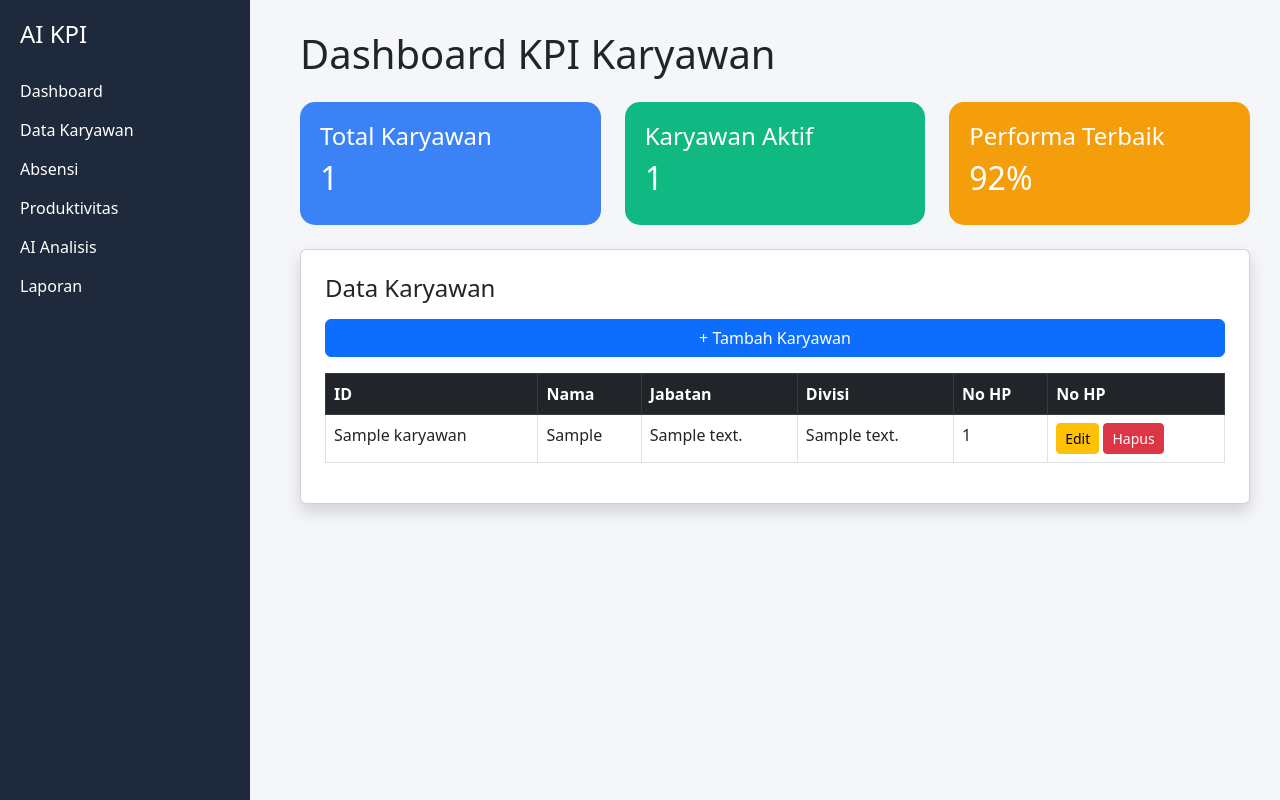
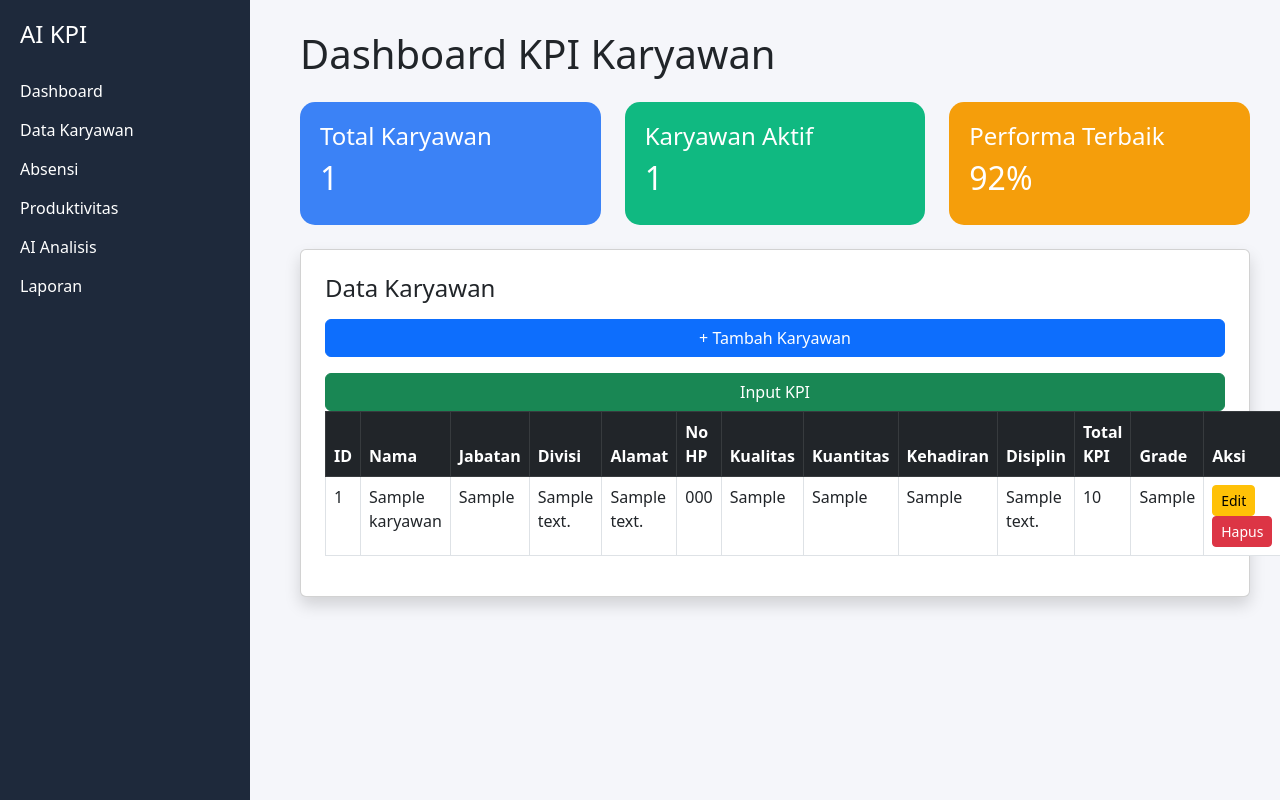
Before and after one commit to bagasartmr/kpi_karyawan, a Flask app: page / in a window 1280 px wide. Run offline with Flask 3, Linux system fonts and the light colour scheme; tables that the repository leaves empty or names only in its code hold one stand-in row (values such as "Sample post"); some libraries are stand-ins or nearby versions.

Commit message:
menambahkan KPI karyawan

```diff
--- a/app.py
+++ b/app.py
@@ -21,7 +21,38 @@ def index():
 
     cur = mysql.connection.cursor()
 
-    cur.execute("SELECT * FROM karyawan")
+    cur.execute("""
+
+        SELECT
+
+            k.id_karyawan,
+            k.nama,
+            k.jabatan,
+            k.divisi,
+            k.alamat,
+            k.no_hp,
+
+            p.kualitas,
+            p.kuantitas,
+            p.kehadiran,
+            p.disiplin,
+            p.total_kpi,
+            p.grade
+
+        FROM karyawan k
+
+        LEFT JOIN penilaian_kpi p
+        ON p.id_penilaian = (
+
+            SELECT MAX(id_penilaian)
+
+            FROM penilaian_kpi
+
+            WHERE id_karyawan = k.id_karyawan
+
+        )
+
+    """)
 
     data = cur.fetchall()
 
@@ -31,7 +62,7 @@ def index():
 
     return render_template(
         'index.html',
-        karyawan=data,
+        data=data,
         total=total
     )
 
@@ -125,5 +156,99 @@ def edit(id):
 
     return render_template('edit.html', data=data)
 
+# =========================
+# ROUTE INPUT KPI KARYAWAN
+# =========================
+
+@app.route('/kpi', methods=['GET', 'POST'])
+def kpi():
+
+    cur = mysql.connection.cursor()
+
+    cur.execute("SELECT * FROM karyawan")
+
+    karyawan = cur.fetchall()
+
+    if request.method == 'POST':
+
+        id_karyawan = request.form['id_karyawan']
+
+        kualitas = int(request.form['kualitas'])
+        kuantitas = int(request.form['kuantitas'])
+
+        absensi = int(request.form['absensi'])
+        pulang_cepat = int(request.form['pulang_cepat'])
+
+        sanksi = int(request.form['sanksi'])
+        ketepatan_hadir = int(request.form['ketepatan_hadir'])
+
+        # Rata-rata Kehadiran
+        kehadiran = (absensi + pulang_cepat) / 2
+
+        # Rata-rata Disiplin
+        disiplin = (sanksi + ketepatan_hadir) / 2
+
+        # Total KPI
+        total_kpi = kualitas + kuantitas + kehadiran + disiplin
+
+        # Grade
+        if total_kpi >= 19:
+            grade = 'BS'
+
+        elif total_kpi >= 16:
+            grade = 'B'
+
+        elif total_kpi >= 12:
+            grade = 'S'
+
+        elif total_kpi >= 8:
+            grade = 'C'
+
+        else:
+            grade = 'K'
+
+        cur.execute("""
+            INSERT INTO penilaian_kpi (
+
+                id_karyawan,
+                kualitas,
+                kuantitas,
+                absensi,
+                pulang_cepat,
+                sanksi,
+                ketepatan_hadir,
+                kehadiran,
+                disiplin,
+                total_kpi,
+                grade
+
+            )
+
+            VALUES (%s,%s,%s,%s,%s,%s,%s,%s,%s,%s,%s)
+
+        """, (
+
+            id_karyawan,
+            kualitas,
+            kuantitas,
+            absensi,
+            pulang_cepat,
+            sanksi,
+            ketepatan_hadir,
+            kehadiran,
+            disiplin,
+            total_kpi,
+            grade
+
+        ))
+
+        mysql.connection.commit()
+
+        cur.close()
+
+        return redirect('/')
+
+    return render_template('kpi.html', karyawan=karyawan)
+
 if __name__ == '__main__':
     app.run(debug=True)
--- a/templates/index.html
+++ b/templates/index.html
@@ -119,6 +119,9 @@
             + Tambah Karyawan
             </a>
 
+            <a href="/kpi" class="btn btn-success">
+                Input KPI
+            </a>
             <table class="table table-bordered table-hover">
                 <thead class="table-dark">
                     <tr>
@@ -126,31 +129,59 @@
                     <th>Nama</th>
                     <th>Jabatan</th>
                     <th>Divisi</th>
+                    <th>Alamat</th>
                     <th>No HP</th>
-                        <th>No HP</th>
+
+                    <th>Kualitas</th>
+                    <th>Kuantitas</th>
+                    <th>Kehadiran</th>
+                    <th>Disiplin</th>
+                    <th>Total KPI</th>
+                    <th>Grade</th>
+
+                    <th>Aksi</th>
                 </tr>
                 </thead>
 
                     <tbody>
 
-                    {% for k in karyawan %}
+                    {% for k in data %}
 
                     <tr>
+
                         <td>{{ k[0] }}</td>
                         <td>{{ k[1] }}</td>
                         <td>{{ k[2] }}</td>
                         <td>{{ k[3] }}</td>
+                        <td>{{ k[4] }}</td>
                         <td>{{ k[5] }}</td>
+
+                        <td>{{ k[6] }}</td>
+                        <td>{{ k[7] }}</td>
+                        <td>{{ k[8] }}</td>
+                        <td>{{ k[9] }}</td>
+                        <td>{{ k[10] }}</td>
+                        <td>{{ k[11] }}</td>
+
                         <td>
-                            <a href="/edit/{{ k[0] }}" class="btn btn-warning btn-sm">
+
+                            <a href="/edit/{{ k[0] }}"
+                            class="btn btn-warning btn-sm">
+
                             Edit
+
                             </a>
+
                             <a href="/hapus/{{ k[0] }}"
                             class="btn btn-danger btn-sm"
                             onclick="return confirm('Yakin ingin hapus data?')">
+
                             Hapus
+
                             </a>
+
                         </td>
+
                     </tr>
 
                     {% endfor %}
```
Also changed, not shown: templates/kpi.html (added, +77 -0 lines). Lines whose indentation alone changed are shown as unchanged.
